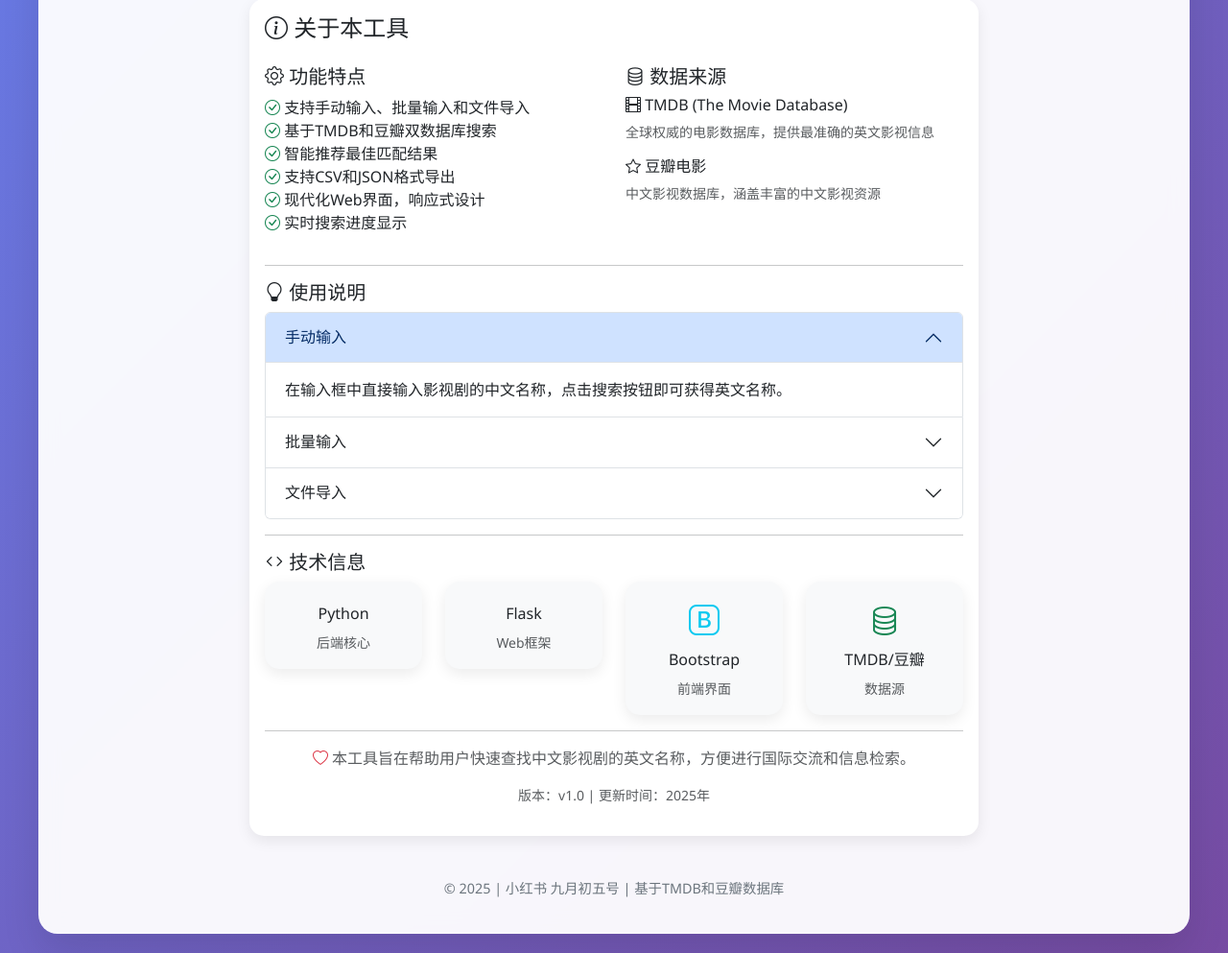
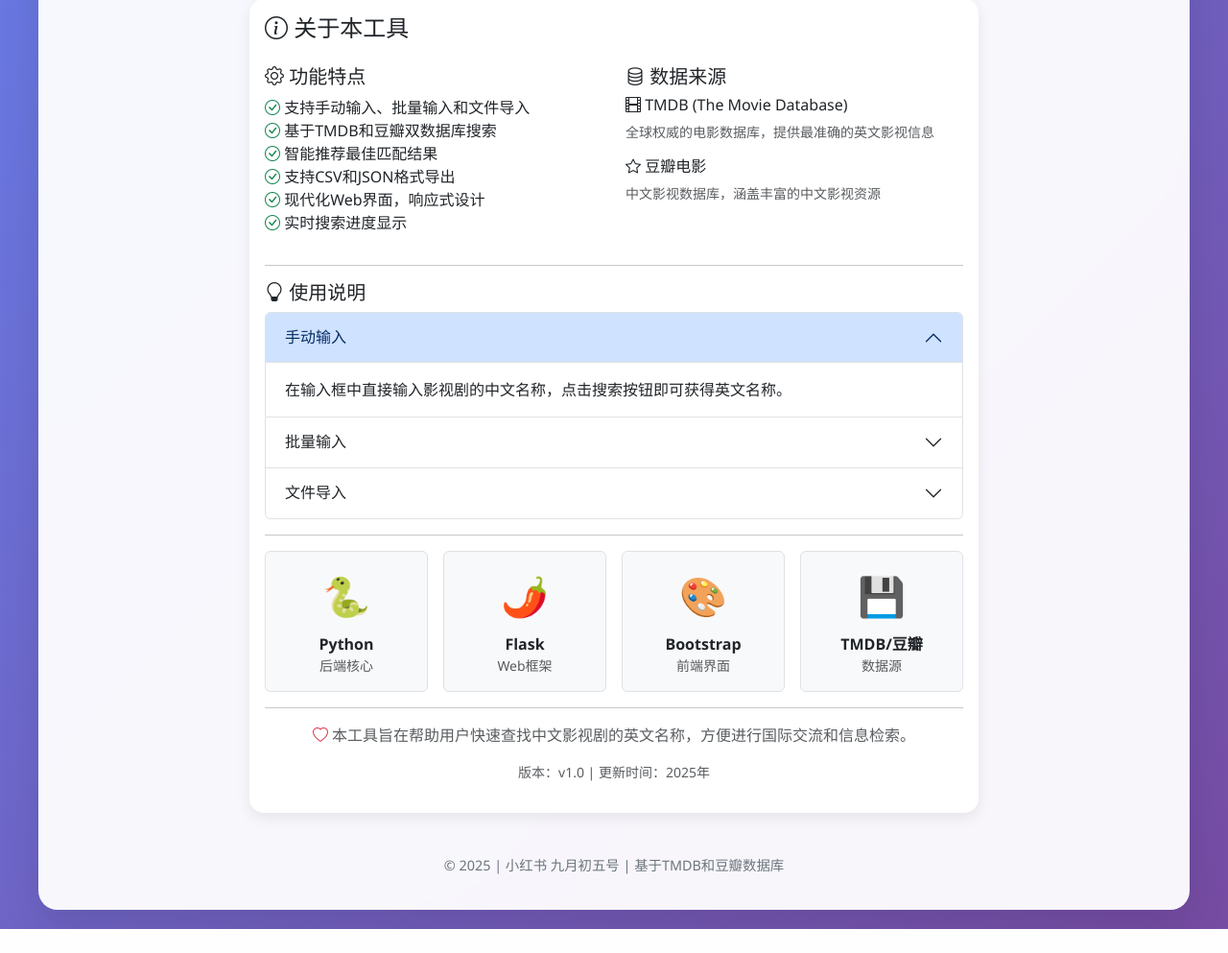
Before and after one commit to jiuyuechuwuhao/CineTranslate, a Flask app: page /about in a window 1280 px wide. Shown: the part 316-1309 px from the top of the page at 96% size. After the commit the page ends 1284 px from the top, so only its background shows below. Run offline with Flask 3, Linux system fonts and the light colour scheme.

Commit message:
Refactor 技术信息 section with icons

```diff
--- a/templates/about.html
+++ b/templates/about.html
@@ -86,46 +86,41 @@
 
                 <hr>
 
-                <div class="row">
-                    <div class="col-12">
-                        <h5><i class="bi bi-code"></i> 技术信息</h5>
-                        <div class="row text-center">
-                            <div class="col-md-3">
-                                <div class="card border-0 bg-light">
-                                    <div class="card-body">
-                                        <i class="bi bi-python text-warning" style="font-size: 2rem;"></i>
-                                        <h6 class="mt-2">Python</h6>
-                                        <small class="text-muted">后端核心</small>
+<!-- 技术信息区域 - 已修复图标显示 -->
+<div class="row g-3 text-center">
+    <!-- Python -->
+    <div class="col-6 col-md-3">
+        <div class="p-3 border rounded bg-light h-100">
+            <div class="mb-2" style="font-size: 2.5rem;">🐍</div>
+            <div class="fw-bold">Python</div>
+            <div class="text-muted small">后端核心</div>
         </div>
     </div>
-                            </div>
-                            <div class="col-md-3">
-                                <div class="card border-0 bg-light">
-                                    <div class="card-body">
-                                        <i class="bi bi-flask text-primary" style="font-size: 2rem;"></i>
-                                        <h6 class="mt-2">Flask</h6>
-                                        <small class="text-muted">Web框架</small>
+
+    <!-- Flask -->
+    <div class="col-6 col-md-3">
+        <div class="p-3 border rounded bg-light h-100">
+            <div class="mb-2" style="font-size: 2.5rem;">🌶️</div>
+            <div class="fw-bold">Flask</div>
+            <div class="text-muted small">Web框架</div>
         </div>
     </div>
-                            </div>
-                            <div class="col-md-3">
-                                <div class="card border-0 bg-light">
-                                    <div class="card-body">
-                                        <i class="bi bi-bootstrap text-info" style="font-size: 2rem;"></i>
-                                        <h6 class="mt-2">Bootstrap</h6>
-                                        <small class="text-muted">前端界面</small>
+
+    <!-- Bootstrap -->
+    <div class="col-6 col-md-3">
+        <div class="p-3 border rounded bg-light h-100">
+            <div class="mb-2" style="font-size: 2.5rem;">🎨</div>
+            <div class="fw-bold">Bootstrap</div>
+            <div class="text-muted small">前端界面</div>
         </div>
     </div>
-                            </div>
-                            <div class="col-md-3">
-                                <div class="card border-0 bg-light">
-                                    <div class="card-body">
-                                        <i class="bi bi-database text-success" style="font-size: 2rem;"></i>
-                                        <h6 class="mt-2">TMDB/豆瓣</h6>
-                                        <small class="text-muted">数据源</small>
-                                    </div>
-                                </div>
-                            </div>
+
+    <!-- Database -->
+    <div class="col-6 col-md-3">
+        <div class="p-3 border rounded bg-light h-100">
+            <div class="mb-2" style="font-size: 2.5rem;">💾</div>
+            <div class="fw-bold">TMDB/豆瓣</div>
+            <div class="text-muted small">数据源</div>
         </div>
     </div>
 </div>
```
Lines whose indentation alone changed are shown as unchanged.
